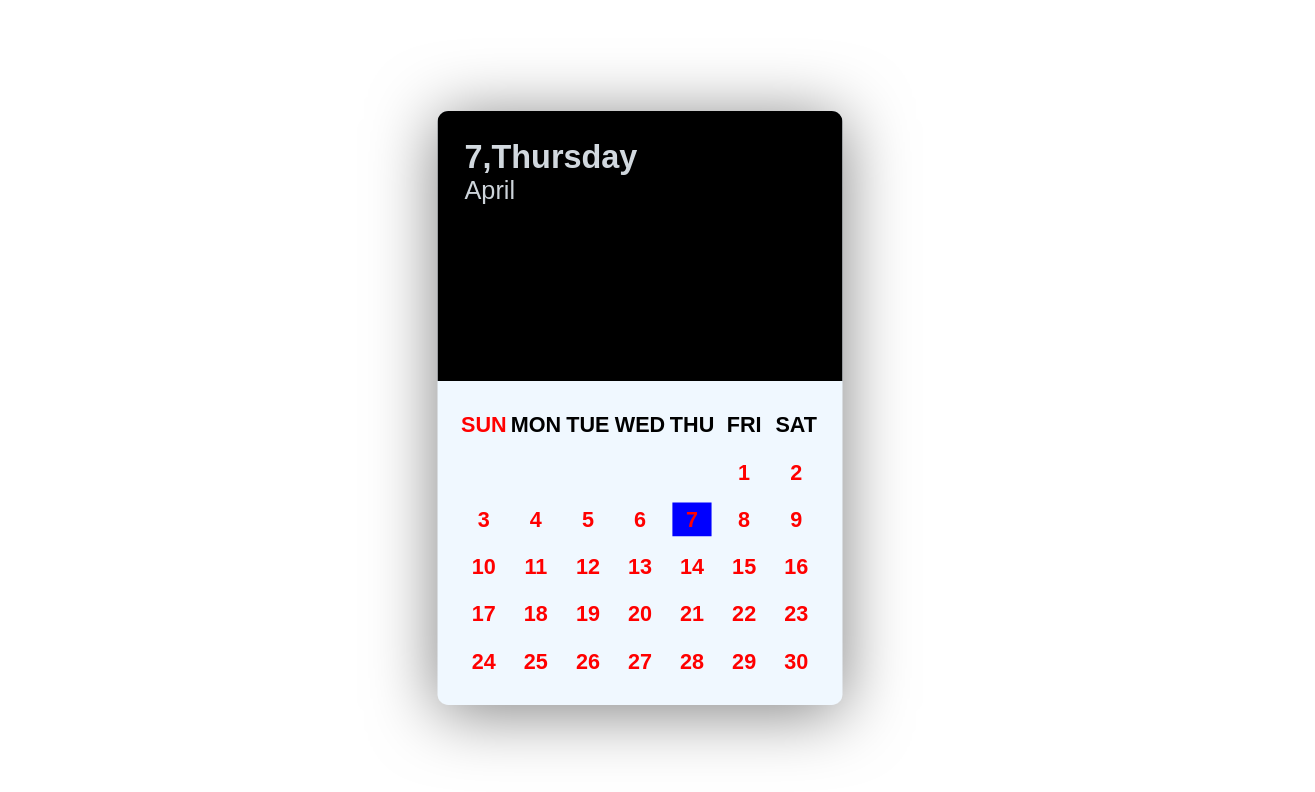
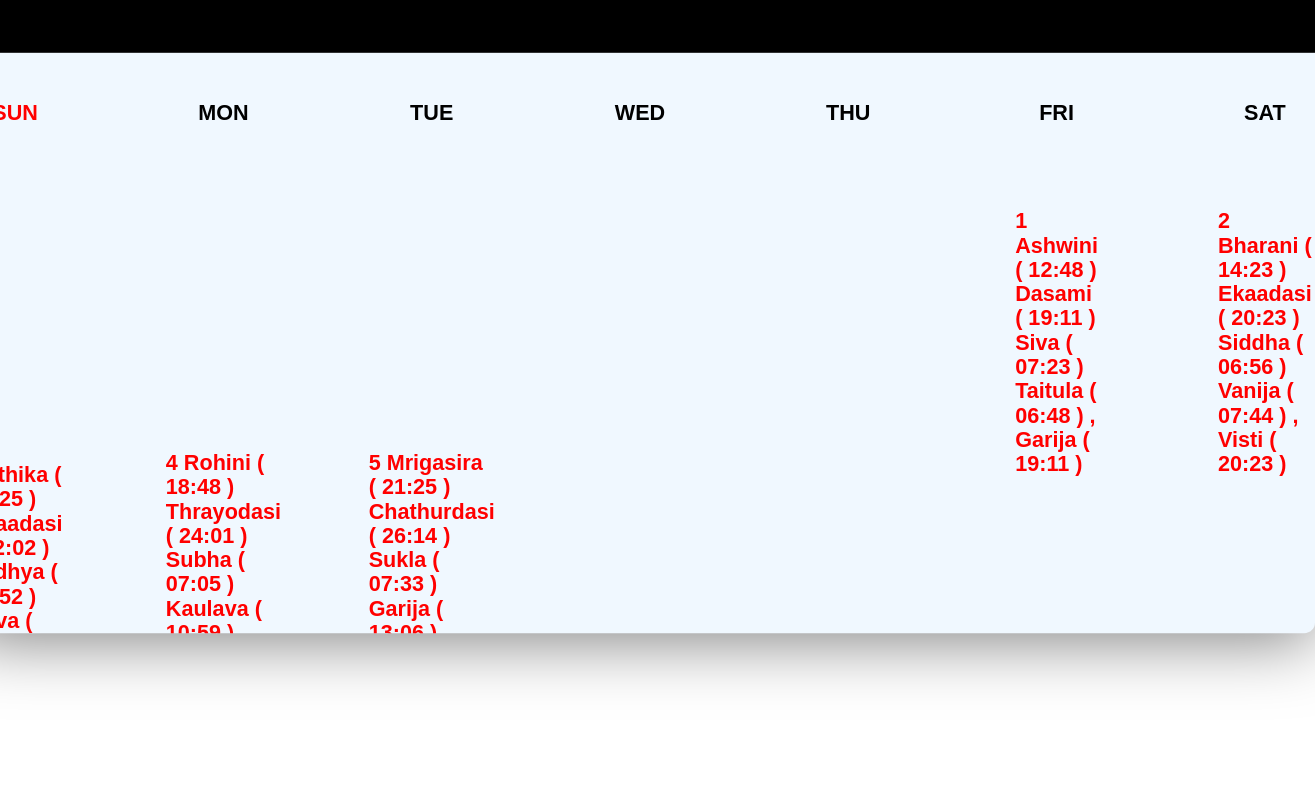
Before and after one commit to muthuvijayanelango/PanchangCalendar, a plain HTML site: page Index.html in a window 1280 px wide. Shown: the whole page, 1315 px wide, since content can reach past the window. Drawn offline with Linux system fonts and the light colour scheme.

Commit message:
Add files via upload
As of 7th April 2022

```diff
--- a/Script.js
+++ b/Script.js
@@ -6,9 +6,8 @@ var day31MonthArr=["January","March","May","July","August","October","December"]
 
 var d= new Date();
 var obj=getDate();
-generateCalendar();
-
-
+loadXMLDoc();
+//generateCalendar();
 
 function getDate()
 {
@@ -17,14 +16,35 @@ function getDate()
     var day=d.getDay();
     day=dayArr[day]
     var date=d.getDate();
-    h2.innerHTML=date+","+day;
-    h3.innerHTML=month;
+    //h2.innerHTML=date+","+day;
+    //h3.innerHTML=month;
     return{m: month,dy: day,dt: date,yr: d.getFullYear()}
 }
 
-function generateCalendar()
+function loadXMLDoc()
 {
     var x;
+	var xmlhttp = new XMLHttpRequest();
+	xmlhttp.onreadystatechange = function ()
+	{
+        // Request finished and response
+		// is ready and Status is "OK"
+		if (this.readyState == 4 && this.status == 200)
+		{
+			generateCalendar(this);
+		}
+	};
+	// Jan 2023.xml is the external xml file
+	xmlhttp.open("GET", "Jan 2023.xml", true);
+	xmlhttp.send();
+}
+
+function generateCalendar(xml)
+{
+    var xmlDoc = xml.responseXML;
+	var x = xmlDoc.getElementsByTagName("Panchang-Information");
+
+    //var x;
     var days;
     if(obj.m === "February" && obj.yr %4!== 0)
     {
@@ -52,14 +72,23 @@ function generateCalendar()
         element.className="calendar_number_empty";
         document.getElementById("lc").appendChild(element);
     }
-    for(var k=1; k<=days; k++)
+    for(var k=1; k<=5; k++)
     {
         var element=document.createElement("div");
         obj.dt === k ? element.className="calendar_number calendar_number--current":(element.className="calendar_number");
         element.appendChild(document.createTextNode(k));
-        debugger;
+        var Nakshathra = x[k-1].getElementsByTagName("Information")[2].childNodes[0].nodeValue;
+	    var Thithi = x[k-1].getElementsByTagName("Information")[3].childNodes[0].nodeValue;
+	    var Yoga = x[k-1].getElementsByTagName("Information")[5].childNodes[0].nodeValue;
+	    var Karana = x[k-1].getElementsByTagName("Information")[6].childNodes[0].nodeValue;
         document.getElementById("lc").appendChild(element);
-        debugger;
+        element.appendChild(document.createTextNode('\n'+ Nakshathra));
+        element.appendChild(document.createTextNode('\n'+ Thithi));
+        element.appendChild(document.createTextNode('\n'+ Yoga));
+        element.appendChild(document.createTextNode('\n'+ Karana));
+        //debugger;
+
+        //debugger;
     }
 
 }
--- a/Style.css
+++ b/Style.css
@@ -4,7 +4,7 @@ body
     display:flex;
     justify-content:center;
     align-items:center;
-    height:100vh;
+    height:50vh;
     font-family: sans-serif;
     background:url("Assets/Logo.png") no-repeat center/cover;
     overflow:hidden;
@@ -24,7 +24,7 @@ body::before
 .calendar
 {
     position:absolute;
-    width: 300px;
+    width: 1000px;
     background-color:aliceblue;
     box-sizing: border-box;
     box-shadow: 0 5px 50px rgba(0,0,0,0.5);
@@ -32,7 +32,7 @@ body::before
     overflow:hidden;
     transform:scale(1.35);
 }
-.calendar-picture
+<!--.calendar-picture
 {
     position:relative;
     height:200px;
@@ -60,13 +60,13 @@ body::before
 {
     margin:0;
     font-weight:500;
-}
+}-->
 .calendar_date
 {
     padding: 20px;
     display:grid;
     grid-template-columns:repeat(auto-fit , minmax(25px,1fr));
-    grid-gap:10px;
+    grid-gap:120px;
     box-sizing:border-box;
 }
 .calendar_day
@@ -74,7 +74,7 @@ body::before
     display:flex;
     align-items:center;
     justify-content:center;
-    height:25px;
+    height:50px;
     font-weight:600;
     color:black;
 }
@@ -87,7 +87,7 @@ body::before
     display:flex;
     align-items:center;
     justify-content: center;
-    height:25px;
+    height:50px;
     color:black;
 }
 .calendar_details
```
